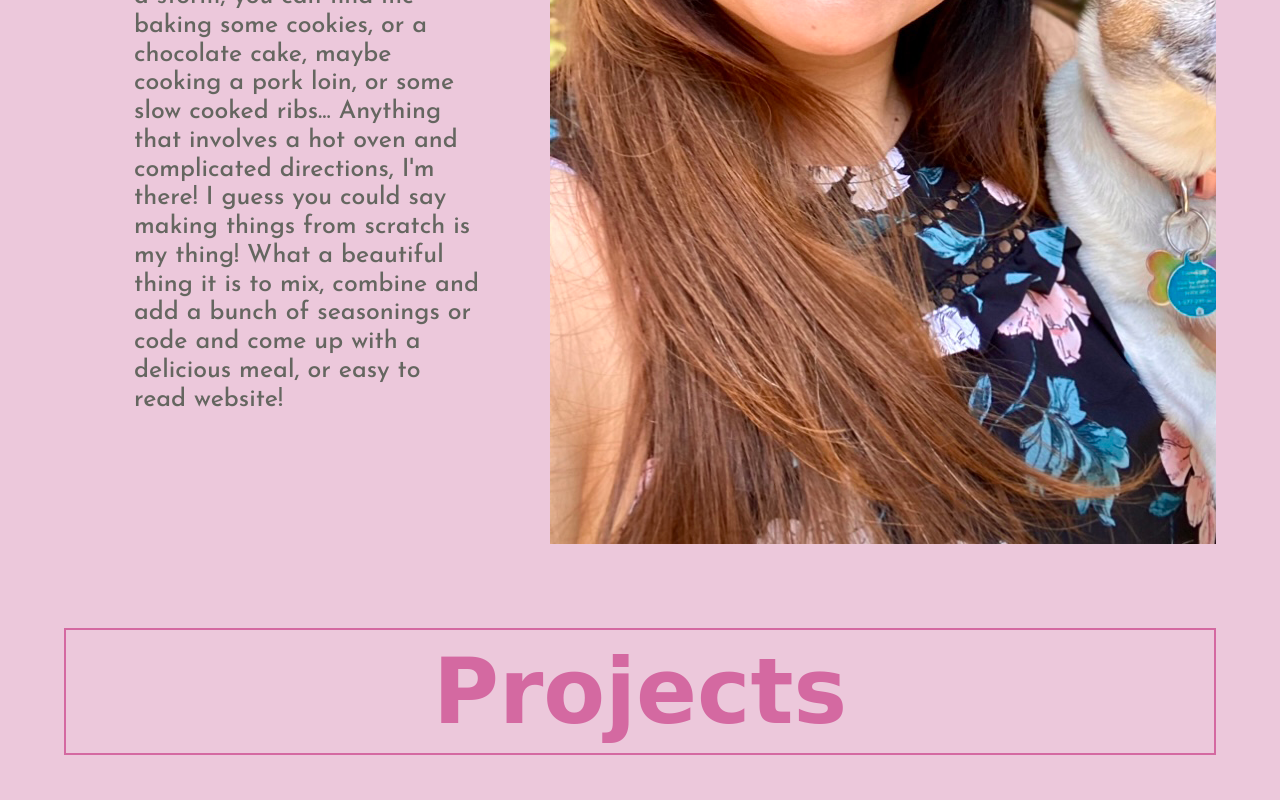
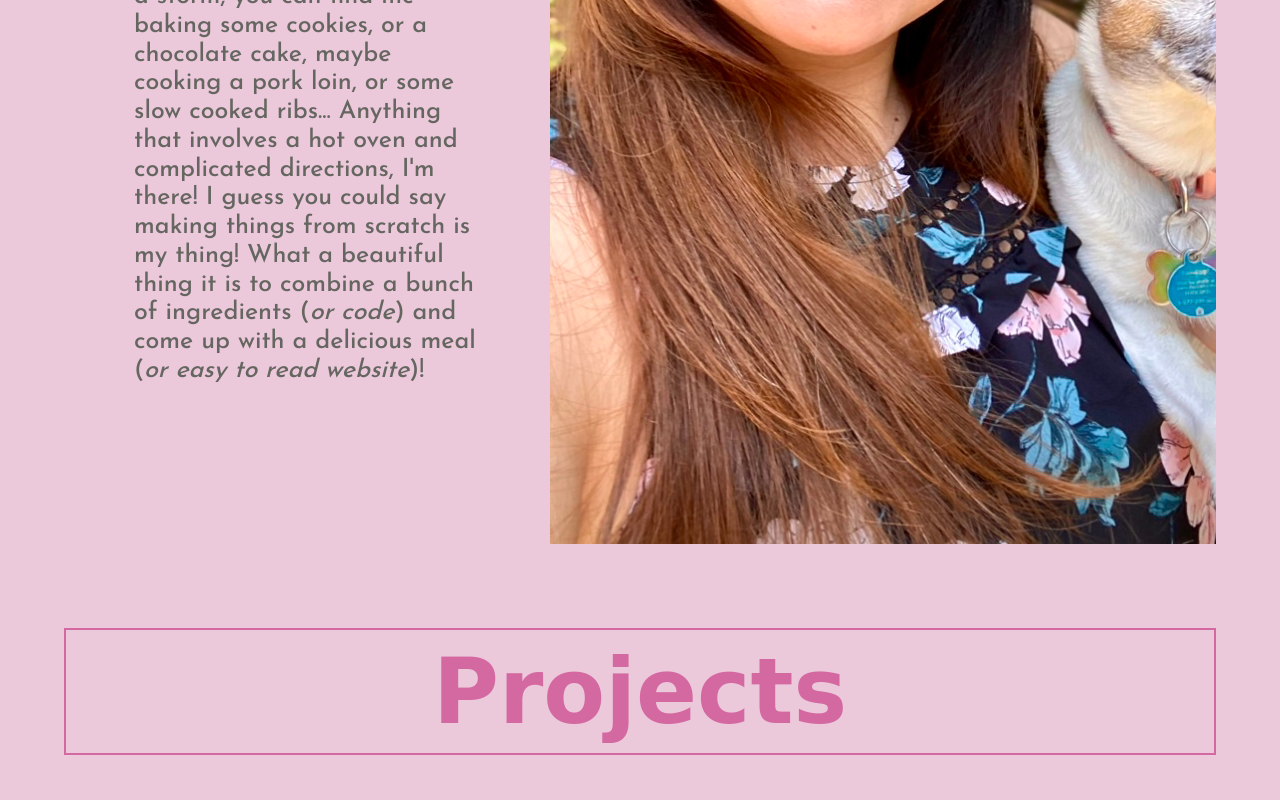
Before and after one commit to Beatriz-G/Beatriz, a plain HTML site: page index.html in a window 1280 px wide. Shown: the part 1511-2311 px from the top of the page. Drawn offline with Linux system fonts and the light colour scheme; a web font is replaced by a local one.

Commit message:
Added to html

```diff
--- a/index.html
+++ b/index.html
@@ -52,8 +52,8 @@
                             When I'm not firing up the command line and coding up a storm, you can find me baking some cookies,
                             or a chocolate cake, maybe cooking a pork loin, or some slow cooked ribs... Anything that involves
                             a hot oven and complicated directions, I'm there! I guess you could say making things from scratch
-                            is my thing! What a beautiful thing it is to mix, combine and add a bunch of seasonings
-                            or code and come up with a delicious meal, or easy to read website!
+                            is my thing! What a beautiful thing it is to combine a bunch of ingredients
+                            (<i>or code</i>) and come up with a delicious meal (<i>or easy to read website</i>)!
                         </p>
                     </div>
                     <div class="half-width">
```
